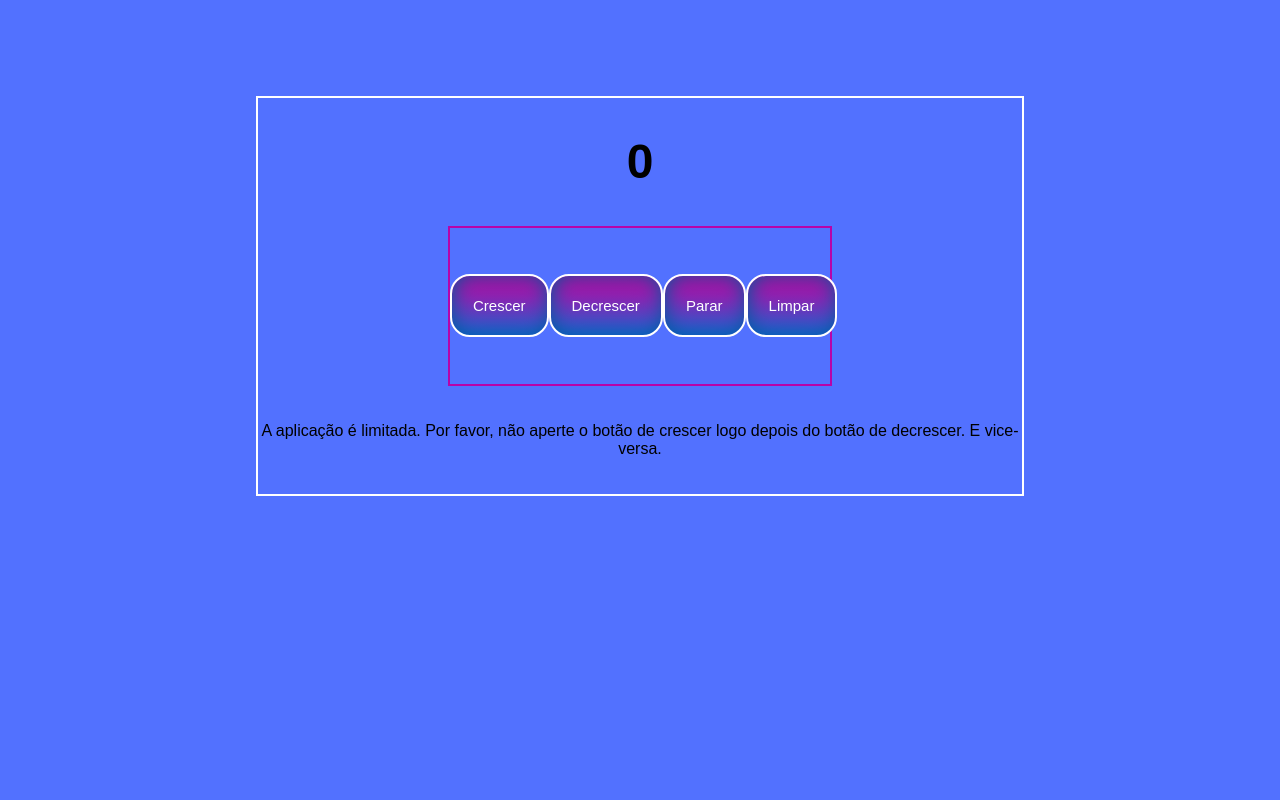
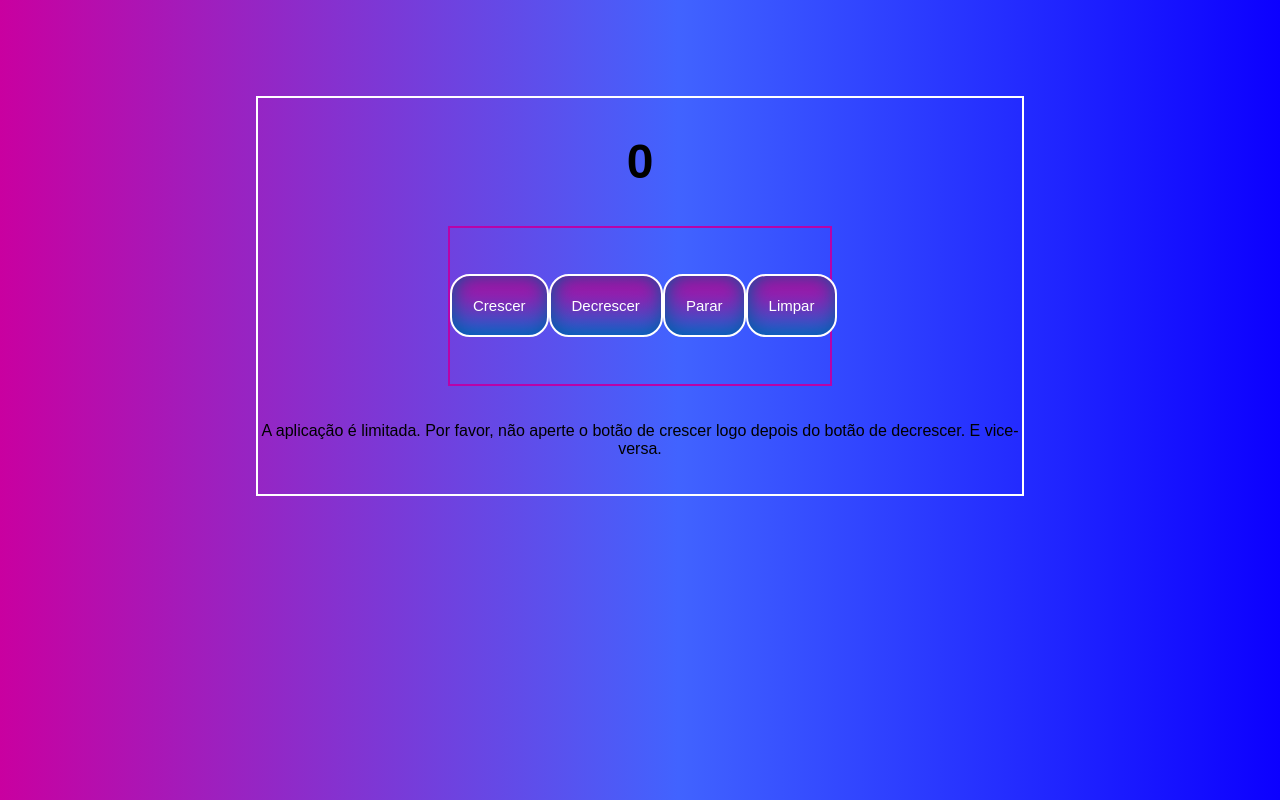
Before and after one commit to NogueiraLorena/pagecounter, a React (Create React App) app: page / in a window 1280 px wide. Built offline with nearby package versions, Linux system fonts and the light colour scheme.

Commit message:
update
add background linear-gradient

```diff
--- a/src/styles.css
+++ b/src/styles.css
@@ -7,7 +7,8 @@
 body {
   font-family: sans-serif;
   text-align: center;
-  background-color: #5271ff;
+  background: rgb(201,0,160);
+background: linear-gradient(90deg, rgba(201,0,160,1) 0%, rgba(65,99,255,1) 53%, rgba(12,0,255,1) 100%);
   display: flex;
   justify-content: center;
 }
```
